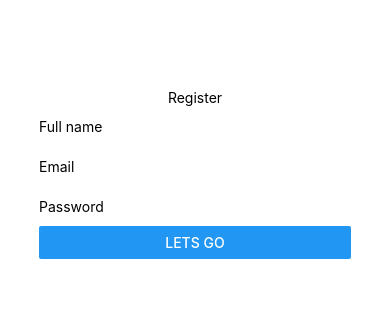
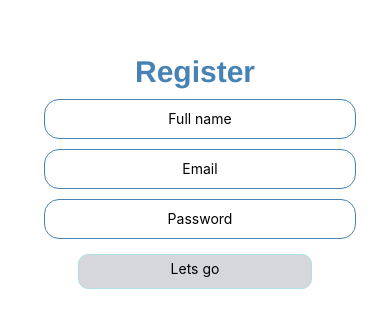
Before and after one commit to tajammul1996/reactNative-practice, a React Native app: screen / in a window 390 px wide. Shown: the part 248-576 px from the top of the page. Built offline with nearby package versions, Linux system fonts and the light colour scheme.

Commit message:
Added styles to form

```diff
--- a/App.js
+++ b/App.js
@@ -5,27 +5,29 @@ import {
   Text,
   View,
   TextInput,
-  Button
+  Button,
+  TouchableOpacity
 } from 'react-native';
 
 export default class App extends Component{
 
-  changeName = (event) => {
-    alert(event);
-    console.log(event.target)
-  }
+  // changeName = (event) => {
+  //   alert(event);
+  //   console.log(event.target)
+  // }
 
   render() {
     return (
       <View style={styles.container}>
-      <Text>Register</Text>
+      <Text style={styles.headingStyle}>Register</Text>
         <View style= {styles.inputContainer}>
-          <TextInput placeholder="Full name" style={styles.input} onChangeText={this.changeName} />
+          <TextInput placeholder="Full name" style={styles.input} underlineColorAndroid="transparent"/>
           <TextInput placeholder="Email" style={styles.input}/>
-          <TextInput placeholder="Password" style={styles.input}/>
-          <Button title="Lets go"/>
+          <TextInput placeholder="Password" style={styles.input} secureTextEntry />
         </View>
-
+        <TouchableOpacity style={styles.buttonContainer}>
+          <Text style={styles.textStyle}>Lets go</Text>
+        </TouchableOpacity>
       </View>
     );
   }
@@ -42,6 +44,33 @@ const styles = StyleSheet.create({
   },
   input : {
     width: '100%',
-    height: 40
+    height: 40,
+    borderColor: 'steelblue',
+    borderWidth: 1,
+    padding: 10,
+    margin: 5,
+    borderRadius: 15,
+    textAlign: 'center'
+  },
+  buttonContainer: {
+
+    backgroundColor: '#d6d7da',
+    padding:5,
+    borderColor: 'powderblue',
+    borderWidth: 1,
+    width: '60%',
+    borderRadius: 10,
+    margin: 10,
+    height: 35
+  },
+  textStyle:{
+    textAlign: 'center',
+  },
+  headingStyle: {
+    fontFamily: 'helvetica',
+    fontSize: 30,
+    fontWeight: 'bold',
+    color: 'steelblue',
+    padding: 5
   }
 });
```
